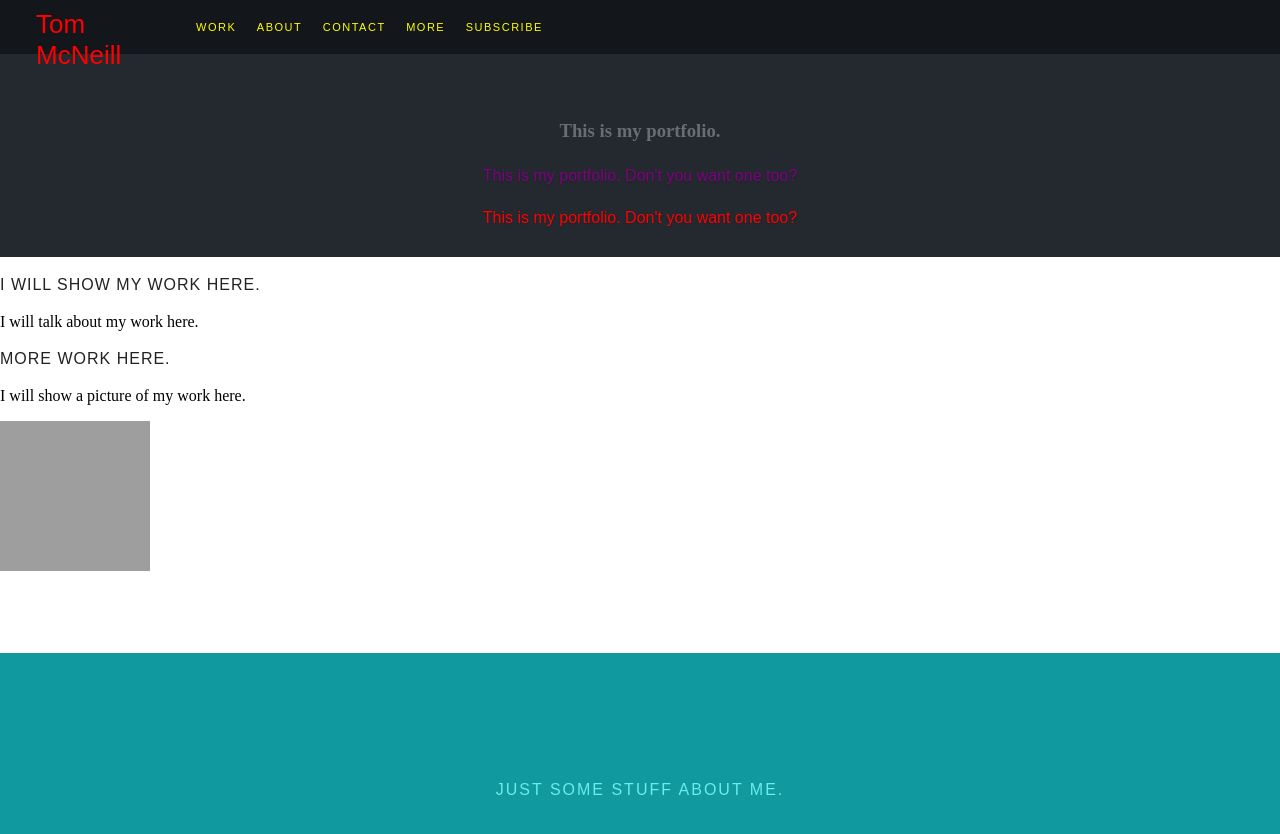
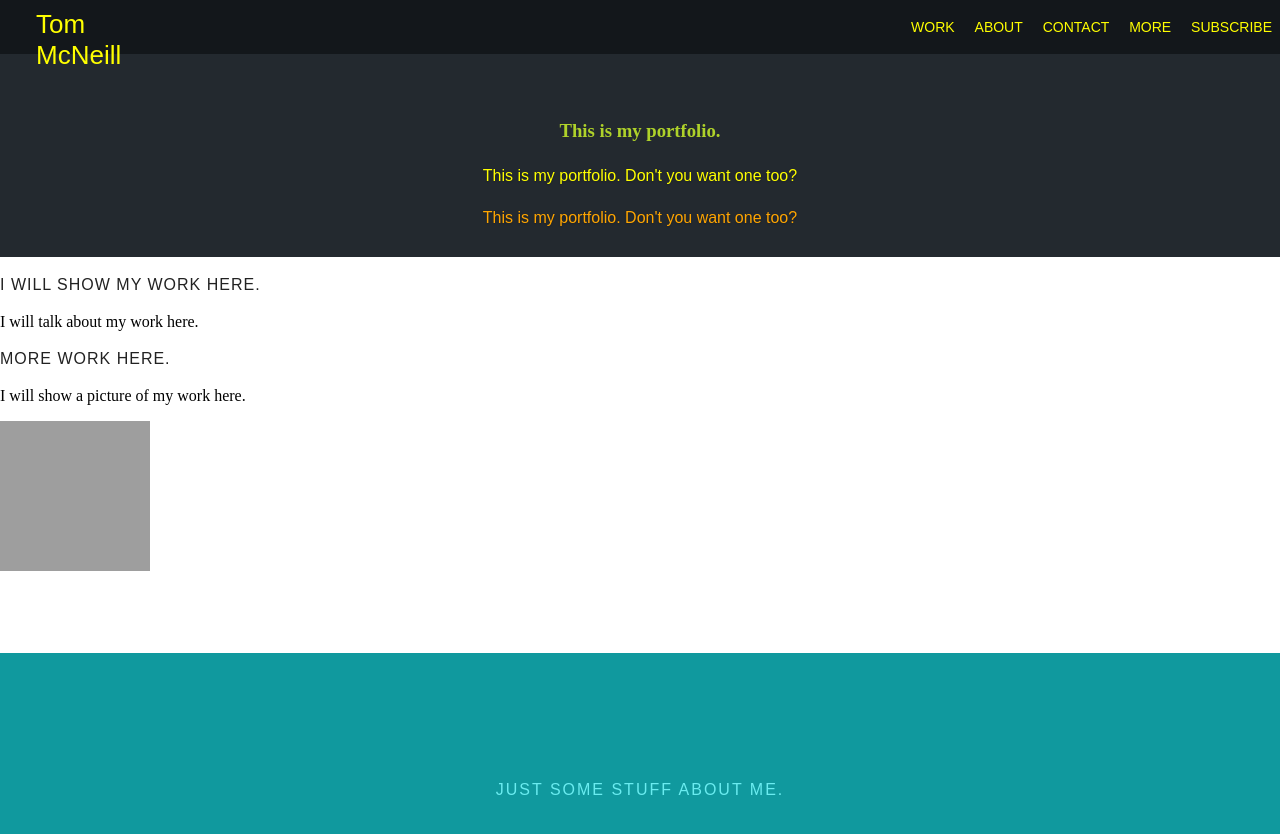
Before and after one commit to tm2123/week-3, a plain HTML site: page index.html in a window 1280 px wide. Drawn offline with Linux system fonts and the light colour scheme; grey boxes are pictures that could not be loaded.

Commit message:
Update style.css

```diff
--- a/css/style.css
+++ b/css/style.css
@@ -37,7 +37,7 @@ header .logo a {
   text-decoration: none;
   font-size: 26px;
   font-family: 'montserrat-bold', sans-serif;
-  color: red;
+  color: yellow;
 }
 
 #nav-wrap, #nav-wrap ul, #nav-wrap li, #nav-wrap a {
@@ -46,10 +46,10 @@ header .logo a {
 }
 
 #nav-wrap {
-  font: 11px 'montserrat-regular', sans-serif;
+  font: 14px 'montserrat-regular', sans-serif;
   text-transform: uppercase;
-  letter-spacing: 1.5px;
-  float: left;
+  letter-spacing: 30.0 px;
+  float: right;
 }
 
 ul#nav {
@@ -78,7 +78,7 @@ ul#nav li {
   overflow: hidden;
 }
 .main-text {
-  color: #676e73;
+  color: #AFD22A;
   width: 83%;
   text-align: center;
   margin: 54px auto 24px auto;
@@ -98,11 +98,11 @@ ul#nav li {
   padding: 0;
   margin: 12px 8% 0;
   text-shadow: 0px 1px 2px rgba(0, 0, 0, .2);
-  color:purple;
+  color:yellow;
 }
 
 .main-text p.easy {
-color:red;
+color:orange;
 }
 
 #work {
```
